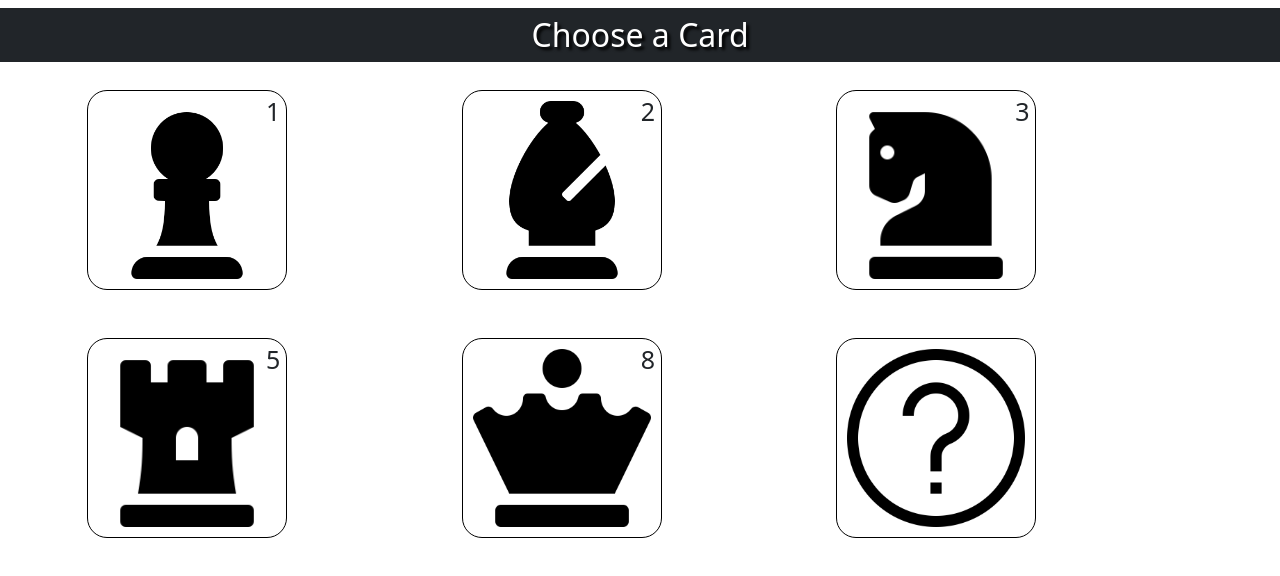
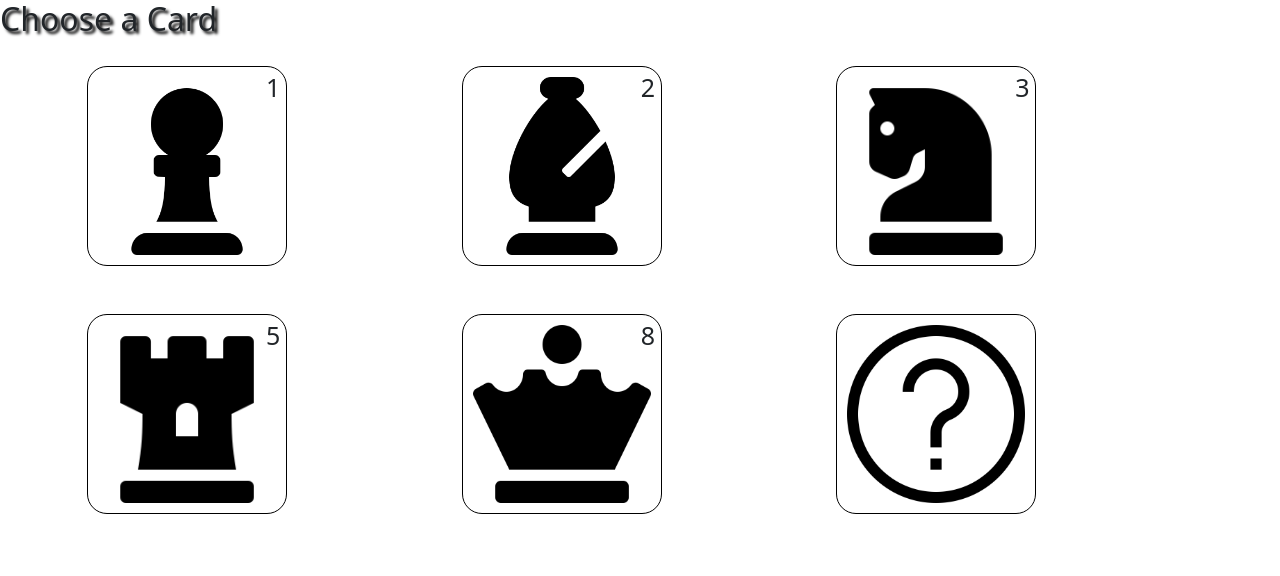
Before and after one commit to piscibus/scrum-poker, a React (Create React App) app: page / in a window 1280 px wide. Shown: the top 576 px of the page. Built offline with nearby package versions, Linux system fonts and the light colour scheme.

Commit message:
Update Home.jsx

```diff
--- a/src/components/Home/Home.jsx
+++ b/src/components/Home/Home.jsx
@@ -5,7 +5,7 @@ const Home = () => {
     <div>
       <h2
         style={{ textShadow: "3px 3px 3px #000000" }}
-        className="text-center  mb-50 bg-dark text-white my-2 p-2"
+
       >
         Choose a Card
       </h2>
```
